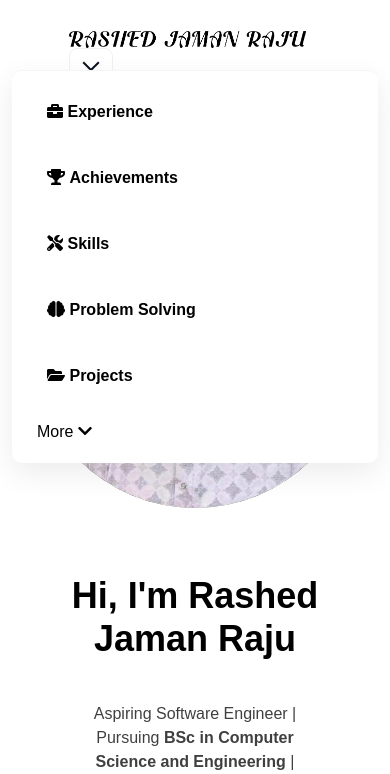
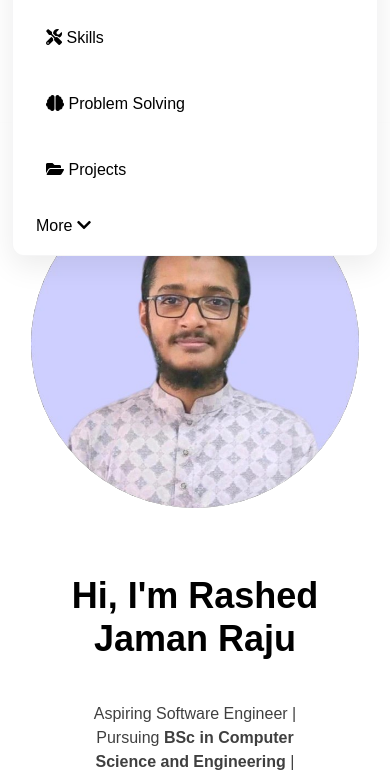
Before and after one commit to rashedjamanraju/Portfolio-Website, a plain HTML site: page index.html in a window 390 px wide. Both pictures are taken after a click on the button "Toggle navigation". Shown: the top 774 px of the page. Drawn offline with Linux system fonts and the light colour scheme.

Commit message:
footer section added + added some functionality on nav bar (solved some previously made bug)

```diff
--- a/index.html
+++ b/index.html
@@ -1065,93 +1065,81 @@
     </footer>
     <script>
         (function () {
-            const navContainer = document.getElementById('navigation_container');
+            const outer = document.getElementById('initial_nav_container'); // full-width fixed element
+            const innerNav = document.getElementById('navigation_container'); // centered content
             const toggle = document.getElementById('navToggle');
-            const navCard = document.querySelector('#navigation_container .nav_buttons_container');
-            const navLinks = document.querySelectorAll('#navigation_container .nav_buttons_container a[href^="#"], #navigation_container .nav_buttons_container a[href]');
+            const navButtons = document.querySelector('#initial_nav_container .nav_buttons_container');
+            const navLinks = document.querySelectorAll('#initial_nav_container .nav_buttons_container a[href^="#"], #initial_nav_container .nav_buttons_container a[href]');
 
-            if (!navContainer || !toggle || !navCard) return;
+            if (!outer || !innerNav || !toggle || !navButtons) return;
 
-            function lockScroll() {
-                document.documentElement.style.overflow = 'hidden';
-                document.body.style.overflow = 'hidden';
+            // Toggle menu open/close
+            function openNav() {
+                outer.classList.add('nav-open');
+                toggle.setAttribute('aria-expanded', 'true');
+                // simple scroll lock: add class to body rather than setting overflow on html/body directly
+                document.documentElement.classList.add('nav-locked');
             }
-            function unlockScroll() {
-                document.documentElement.style.overflow = '';
-                document.body.style.overflow = '';
-            }
-
-            function openNav() {
-                navContainer.classList.add('nav-open');
-                toggle.setAttribute('aria-expanded', 'true');
-                lockScroll();
-            }
-
             function closeNav() {
-                navContainer.classList.remove('nav-open');
+                outer.classList.remove('nav-open');
                 toggle.setAttribute('aria-expanded', 'false');
-                unlockScroll();
+                document.documentElement.classList.remove('nav-locked');
             }
 
             toggle.addEventListener('click', function (e) {
                 e.stopPropagation();
-                if (navContainer.classList.contains('nav-open')) closeNav();
+                if (outer.classList.contains('nav-open')) closeNav();
                 else openNav();
             });
 
-            // Close nav when a link is clicked. For internal anchors do smooth scroll & focus.
+            // Close nav on outside click (mobile)
+            document.addEventListener('click', function (e) {
+                if (window.innerWidth > 1017) return;
+                if (!outer.classList.contains('nav-open')) return;
+                if (!outer.contains(e.target)) closeNav();
+            });
+
+            // Close on Escape
+            document.addEventListener('keydown', function (e) {
+                if (e.key === 'Escape') closeNav();
+            });
+
+            // Handle nav links — smooth scroll for anchors and close menu
             navLinks.forEach(link => {
                 link.addEventListener('click', function (e) {
                     const href = link.getAttribute('href') || '';
-                    // If it's an internal anchor (starts with #) handle smooth scroll
                     if (href.startsWith('#') && href.length > 1) {
                         e.preventDefault();
                         const target = document.querySelector(href);
+                        closeNav();
+
+                        // Use dynamic header height to offset scroll
+                        const header = outer;
+                        const headerHeight = header ? header.getBoundingClientRect().height : 0;
+                        const offset = Math.ceil(headerHeight) + 8;
+
                         if (target) {
-                            // Close menu first so user can see page normally
-                            closeNav();
-                            // wait a tick for menu to close, then smooth-scroll and focus
-                            setTimeout(() => {
-                                target.scrollIntoView({ behavior: 'smooth', block: 'start' });
-                                // ensure focus for keyboard users
-                                target.setAttribute('tabindex', '-1');
-                                target.focus({ preventScroll: true });
-                                // remove tabindex after a while to keep DOM clean
-                                setTimeout(() => { target.removeAttribute('tabindex'); }, 1200);
-                            }, 160); // matches the CSS transition roughly
-                        } else {
-                            // no target found — still close nav
-                            closeNav();
+                            const targetY = window.scrollY + target.getBoundingClientRect().top - offset;
+                            window.scrollTo({ top: targetY, behavior: 'smooth' });
+
+                            // accessibility: focus the target
+                            target.setAttribute('tabindex', '-1');
+                            target.focus({ preventScroll: true });
+                            setTimeout(() => target.removeAttribute('tabindex'), 1200);
+                            // update URL:
+                            history.replaceState(null, '', href);
                         }
                     } else {
-                        // external link or plain anchor: close nav so page becomes scrollable
-                        // let normal navigation proceed
+                        // external link: just close nav and allow default
                         closeNav();
                     }
                 });
             });
 
-            // close on outside click (mobile only)
-            document.addEventListener('click', function (e) {
-                if (window.innerWidth > 880) return;
-                if (!navContainer.classList.contains('nav-open')) return;
-                if (!navContainer.contains(e.target)) closeNav();
-            });
+            // Prevent page jump while nav locked (optional scrolled background prevention)
+            // Add this CSS rule to your stylesheet:
+            // html.nav-locked, body.nav-locked { height: 100%; overflow: hidden; }
 
-            // close on escape
-            document.addEventListener('keydown', function (e) {
-                if (e.key === 'Escape') closeNav();
-            });
-
-            // Optional: make sure resize restores scroll if user resizes device
-            window.addEventListener('resize', () => {
-                if (window.innerWidth > 880) {
-                    // ensure nav is visible normally and scrolling enabled
-                    navContainer.classList.remove('nav-open');
-                    unlockScroll();
-                    toggle.setAttribute('aria-expanded', 'false');
-                }
-            });
         })();
     </script>
 
--- a/styles/style.css
+++ b/styles/style.css
@@ -9,11 +9,14 @@
   font-family: Montserrat, sans-serif;
 }
 
-
-:root { --header-h: 87px; }
 html {
   scroll-behavior: smooth;
-  scroll-padding-top: calc(var(--header-h) + 10px);
+  scroll-padding-top: calc(87px);
+}
+
+html.nav-locked, body.nav-locked {
+  height: 100%;
+  overflow: hidden;
 }
 
 #initial_nav_container {
@@ -24,8 +27,6 @@ html {
   backdrop-filter: blur(6px);
   border-bottom: 1px solid rgba(235, 235, 235, 0.05);
 }
-
-
 
 #main_container {
   max-width: 1440px;
@@ -100,69 +101,84 @@ html {
 }
 
 /* mobile layout */
+/* ---------- mobile dropdown (improved) ---------- */
 @media (max-width: 1017px) {
 
-  /* show toggle, hide desktop nav by default */
-  .nav-toggle {
-    display: inline-flex;
+  /* show toggle */
+  .nav-toggle { display: inline-flex; }
+
+  /* outer nav container should be full width and positioned */
+  #initial_nav_container {
+    position: sticky;
+    top: 0;
+    left: 0;
+    right: 0;
+    z-index: 10000;
+    background: rgba(255,255,255,0.98);
+    -webkit-backdrop-filter: blur(6px);
+    backdrop-filter: blur(6px);
   }
 
-  /* keep logo left, toggle right */
+  /* center inner content inside the fixed bar */
   #navigation_container {
-    padding: 18px 16px;
+    width: 75%;
+    max-width: 1440px;
+    margin: 0 auto;
+    padding: 12px 16px;
+    display: flex;
     align-items: center;
+    justify-content: space-between;
   }
 
-  /* put toggle and logo on same row and hide nav list */
-  #navigation_container .nav_buttons_container {
+  /* dropdown card now sits relative to the full-width fixed parent */
+  #initial_nav_container .nav_buttons_container {
     position: absolute;
-    top: 70px;
-    /* adjust if header height changes */
-    left: 0;
-    right: 0;
-    background: white;
-    transform: translateY(-8px);
-    transition: transform .22s ease, opacity .22s ease;
+    top: calc(var(--header-h) + 8px); /* appears just below header */
+    left: 12px;
+    right: 12px;
+    background: #ffffff;
+    border-radius: 12px;
+    padding: 16px;
+    box-shadow: 0 10px 30px rgba(0,0,0,0.08);
+    border: 1px solid rgba(15,23,42,0.04);
+    transform: translateY(-6px);
     opacity: 0;
     pointer-events: none;
-    z-index: 9999;
-    box-shadow: 0 10px 30px rgba(0, 0, 0, 0.08);
-    border-top: 1px solid rgba(15, 23, 42, 0.04);
-    padding: 18px;
-    border-radius: 10px;
-    margin: 0 12px;
+    transition: transform .22s ease, opacity .22s ease;
+    z-index: 10001; /* above header */
   }
 
-  /* hide UL items in desktop style and make vertical */
-  #navigation_container .nav_buttons_container ul {
+  /* list becomes vertical on mobile */
+  #initial_nav_container .nav_buttons_container ul {
     flex-direction: column;
     gap: 8px;
     align-items: stretch;
+    display: flex;
+    list-style: none;
+    margin: 0;
+    padding: 0;
   }
 
-  #navigation_container .nav_buttons_container ul>li {
+  #initial_nav_container .nav_buttons_container ul>li {
     padding: 8px 10px;
     border-radius: 8px;
   }
 
-  #navigation_container .nav_buttons_container ul>li>a {
+  #initial_nav_container .nav_buttons_container ul>li>a {
     display: block;
     padding: 10px;
   }
 
-  /* visible state */
-  #navigation_container.nav-open .nav_buttons_container {
+  /* open state — show dropdown */
+  #initial_nav_container.nav-open .nav_buttons_container {
+    transform: translateY(0);
     opacity: 1;
     pointer-events: auto;
-    transform: translateY(0);
   }
 
-  /* slightly bigger touch targets */
-  #navigation_container .nav_buttons_container ul>li>a .btn_name {
-    font-size: 16px;
-    font-weight: 600;
-  }
+  /* if you still want width:75% style on desktop, keep the rule for larger screens */
 }
+
 
 /* extra: ensure hover animation doesn't break mobile */
 @media (hover: none) {
```
